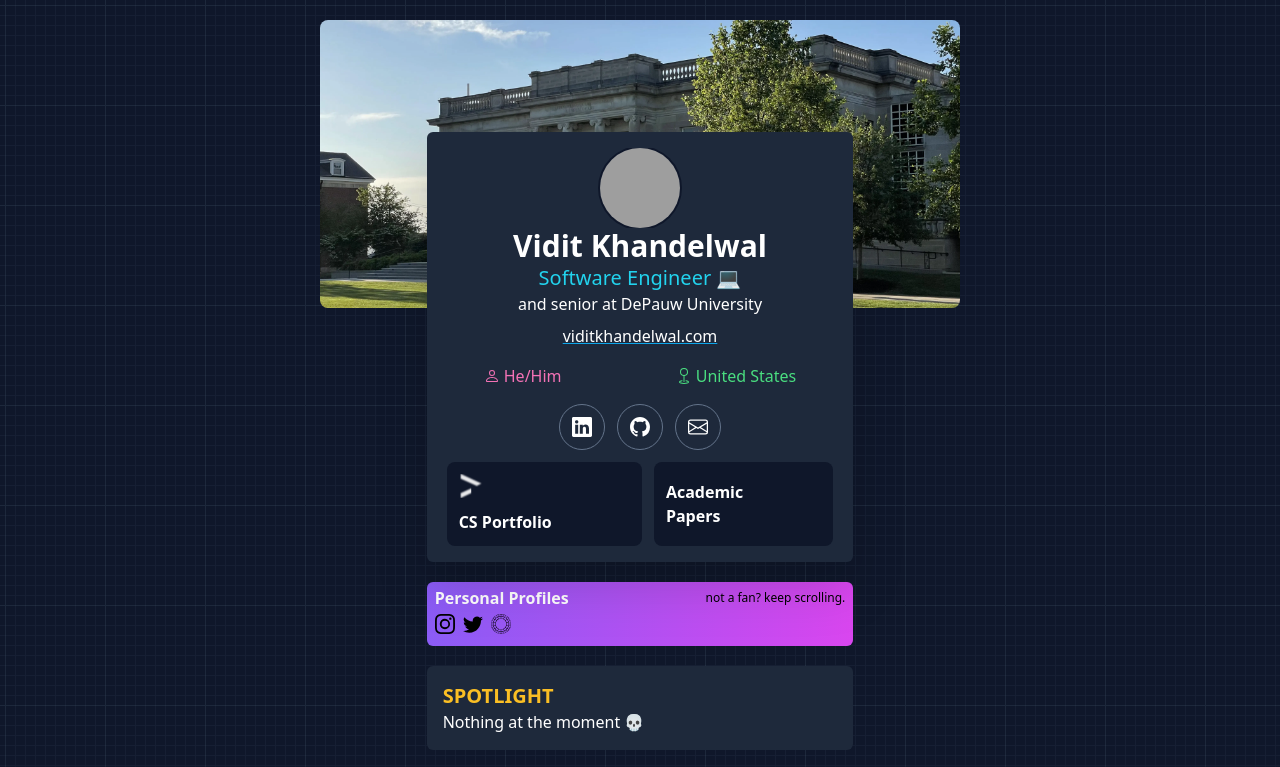
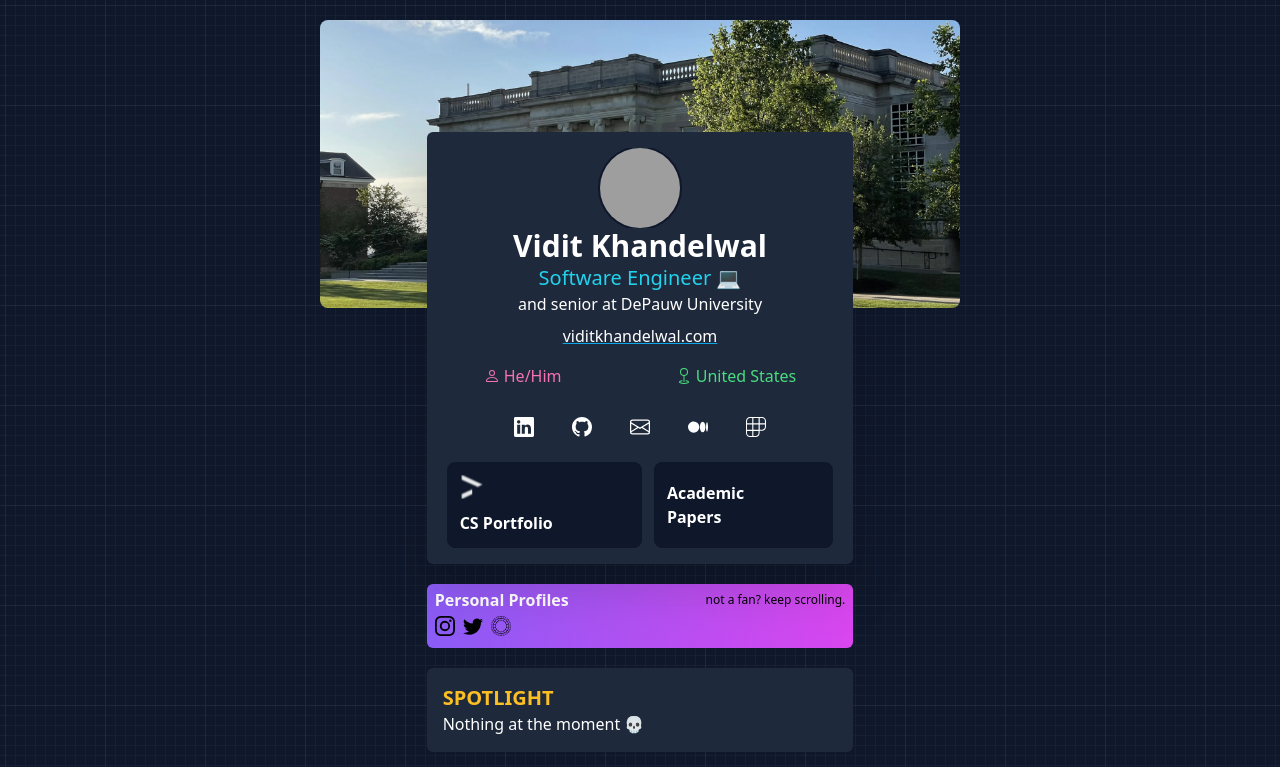
Before and after one commit to csvidit/bio-v2, a plain HTML site: page index.html in a window 1280 px wide. Shown: the top 767 px of the page. Drawn offline with nearby package versions, Linux system fonts and the light colour scheme; grey boxes are pictures that could not be loaded.

Commit message:
edits to buttons

```diff
--- a/index.html
+++ b/index.html
@@ -54,28 +54,38 @@
 
 				<div id="socials" class="flex flex-row justify-center space-x-3">
 					<a href="https://v-k.pw/iIFifg" class="flex flex-row justify-center" alt="linkedin">
-						<div class="flex flex-row p-3 border rounded-full border-slate-500 justify-self-center hover:drop-shadow-[0_5px_10px_rgba(14,165,233,0.5)]">
+						<div class="flex flex-row p-3 border rounded-full border-slate-800 justify-self-center hover:border-sky-500">
 						<svg xmlns="http://www.w3.org/2000/svg" width="20" height="20" fill="white" class="bi bi-linkedin" viewBox="0 0 16 16">
   <path d="M0 1.146C0 .513.526 0 1.175 0h13.65C15.474 0 16 .513 16 1.146v13.708c0 .633-.526 1.146-1.175 1.146H1.175C.526 16 0 15.487 0 14.854V1.146zm4.943 12.248V6.169H2.542v7.225h2.401zm-1.2-8.212c.837 0 1.358-.554 1.358-1.248-.015-.709-.52-1.248-1.342-1.248-.822 0-1.359.54-1.359 1.248 0 .694.521 1.248 1.327 1.248h.016zm4.908 8.212V9.359c0-.216.016-.432.08-.586.173-.431.568-.878 1.232-.878.869 0 1.216.662 1.216 1.634v3.865h2.401V9.25c0-2.22-1.184-3.252-2.764-3.252-1.274 0-1.845.7-2.165 1.193v.025h-.016a5.54 5.54 0 0 1 .016-.025V6.169h-2.4c.03.678 0 7.225 0 7.225h2.4z"/>
 </svg>
 					</div>
 					</a>
 					<a href="https://v-k.pw/fEvdT2" class="flex flex-row justify-center" alt="github">
-						<div class="flex flex-row p-3 border border-slate-500 rounded-full justify-self-center hover:drop-shadow-[0_5px_10px_rgba(14,165,233,0.5)]">
+						<div class="flex flex-row p-3 border border-slate-800 rounded-full justify-self-center hover:border-sky-500">
 						<svg xmlns="http://www.w3.org/2000/svg" width="20" height="20" fill="white" class="bi bi-github" viewBox="0 0 16 16">
   <path d="M8 0C3.58 0 0 3.58 0 8c0 3.54 2.29 6.53 5.47 7.59.4.07.55-.17.55-.38 0-.19-.01-.82-.01-1.49-2.01.37-2.53-.49-2.69-.94-.09-.23-.48-.94-.82-1.13-.28-.15-.68-.52-.01-.53.63-.01 1.08.58 1.23.82.72 1.21 1.87.87 2.33.66.07-.52.28-.87.51-1.07-1.78-.2-3.64-.89-3.64-3.95 0-.87.31-1.59.82-2.15-.08-.2-.36-1.02.08-2.12 0 0 .67-.21 2.2.82.64-.18 1.32-.27 2-.27.68 0 1.36.09 2 .27 1.53-1.04 2.2-.82 2.2-.82.44 1.1.16 1.92.08 2.12.51.56.82 1.27.82 2.15 0 3.07-1.87 3.75-3.65 3.95.29.25.54.73.54 1.48 0 1.07-.01 1.93-.01 2.2 0 .21.15.46.55.38A8.012 8.012 0 0 0 16 8c0-4.42-3.58-8-8-8z"/>
 </svg>
 					</div>
 					</a>
-					<a href="mailto:viditkhandelwal_2023@depauw.edu" class="flex flex-row justify-center" alt="email"><div class="flex flex-row p-3 border rounded-full border-slate-500 hover:drop-shadow-[0_5px_10px_rgba(14,165,233,0.5)]">
+					<a href="mailto:viditkhandelwal_2023@depauw.edu" class="flex flex-row justify-center" alt="email"><div class="flex flex-row p-3 border rounded-full border-slate-800 hover:border-sky-500">
 						<svg xmlns="http://www.w3.org/2000/svg" width="20" height="20" fill="white" class="bi bi-envelope" viewBox="0 0 16 16">
   <path d="M0 4a2 2 0 0 1 2-2h12a2 2 0 0 1 2 2v8a2 2 0 0 1-2 2H2a2 2 0 0 1-2-2V4Zm2-1a1 1 0 0 0-1 1v.217l7 4.2 7-4.2V4a1 1 0 0 0-1-1H2Zm13 2.383-4.708 2.825L15 11.105V5.383Zm-.034 6.876-5.64-3.471L8 9.583l-1.326-.795-5.64 3.47A1 1 0 0 0 2 13h12a1 1 0 0 0 .966-.741ZM1 11.105l4.708-2.897L1 5.383v5.722Z"/>
+</svg>
+					</div></a>
+					<a href="https://v-k.pw/Et6v46" class="flex flex-row justify-center" alt="email"><div class="flex flex-row p-3 border rounded-full border-slate-800 hover:border-sky-500">
+						<svg xmlns="http://www.w3.org/2000/svg" width="20" height="20" fill="white" class="self-center bi bi-medium" viewBox="0 0 16 16">
+  <path d="M9.025 8c0 2.485-2.02 4.5-4.513 4.5A4.506 4.506 0 0 1 0 8c0-2.486 2.02-4.5 4.512-4.5A4.506 4.506 0 0 1 9.025 8zm4.95 0c0 2.34-1.01 4.236-2.256 4.236-1.246 0-2.256-1.897-2.256-4.236 0-2.34 1.01-4.236 2.256-4.236 1.246 0 2.256 1.897 2.256 4.236zM16 8c0 2.096-.355 3.795-.794 3.795-.438 0-.793-1.7-.793-3.795 0-2.096.355-3.795.794-3.795.438 0 .793 1.699.793 3.795z"/>
+</svg>
+					</div></a>
+					<a href="https://v-k.pw/93sU6E" class="flex flex-row justify-center" target="_blank" alt="email"><div class="flex flex-row p-3 border rounded-full border-slate-800 hover:border-sky-500">
+						<svg width="20" height="20" viewBox="0 0 250 250" fill="none" class="self-center" xmlns="http://www.w3.org/2000/svg">
+<path fill-rule="evenodd" clip-rule="evenodd" d="M0 199.219V50.7813C0 22.6563 22.6562 0 50.7812 0H199.219C227.344 0 250 22.6563 250 50.7813V122.656C250 150.781 227.344 173.437 199.219 173.437H170.312V199.219C170.312 227.344 147.656 250 119.531 250H50.7812C22.6562 250 0 227.344 0 199.219ZM78.1249 78.9063H13.2812V50C13.2812 29.6875 29.6875 12.5 50.7812 12.5H78.1249V78.9063ZM199.219 160.937H171.875V93.7498H236.719V123.437C236.719 143.75 220.312 160.937 199.219 160.937ZM119.531 237.5H92.1871V175.781H157.031V200C157.031 220.312 140.625 237.5 119.531 237.5ZM92.1871 160.937H157.031V93.7498H92.1871V160.937ZM171.875 78.9063H236.719V50.7813C236.719 29.6875 219.531 13.2813 199.219 13.2813H171.875V78.9063ZM157.031 78.9063H92.1871V12.5H157.031V78.9063ZM12.5 175V199.219C12.5 220.312 29.6875 236.719 50 236.719H78.1249V175H12.5ZM78.1249 160.937H12.5V93.7498H78.1249V160.937Z" fill="white"/>
 </svg>
 					</div></a>
 				</div>
 				<div id="important-links" class="flex flex-row justify-center space-x-3 mt-3 justify-around ml-5 mr-5">
 					<a href="https://v-k.pw/UJPFVe" target="_blank" class="flex flex-row justify-center grow">
-						<div class="flex flex-col space-y-3 bg-slate-900 p-3 rounded-lg hover:border hover:border-red-500 grow w-justify-center">
+						<div class="flex flex-col space-y-3 bg-slate-900 p-3 rounded-lg border border-slate-900 hover:border-red-500 grow w-justify-center">
 						<?xml version="1.0" encoding="UTF-8" standalone="no"?>
 <!DOCTYPE svg PUBLIC "-//W3C//DTD SVG 1.1//EN" "http://www.w3.org/Graphics/SVG/1.1/DTD/svg11.dtd">
 <svg width="24" height="24" viewBox="0 0 4262 5000" version="1.1" xmlns="http://www.w3.org/2000/svg" xmlns:xlink="http://www.w3.org/1999/xlink" xml:space="preserve" xmlns:serif="http://www.serif.com/" style="fill-rule:evenodd;clip-rule:evenodd;stroke-linejoin:round;stroke-miterlimit:2;">
@@ -104,7 +114,7 @@
 					</div>
 					</a>
 					<a href="https://v-k.pw/KnkKNn" target="_blank" class="flex flex-row justify-center grow">
-						<div class="flex flex-col space-y-3 bg-slate-900 p-3 rounded-lg hover:border hover:border-red-500 grow w-1/2 justify-center">
+						<div class="flex flex-col space-y-3 bg-slate-900 p-3 rounded-lg border border-slate-900 hover:border-red-500 grow w-1/2 justify-center">
 						<p class="text-md font-bold text-white">Academic<br> Papers</p>
 					</div>
 					</a>
```
Also changed, not shown: 1 other file.
